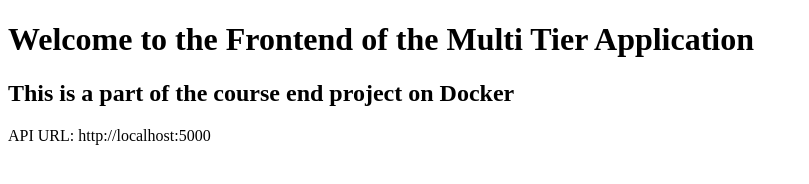
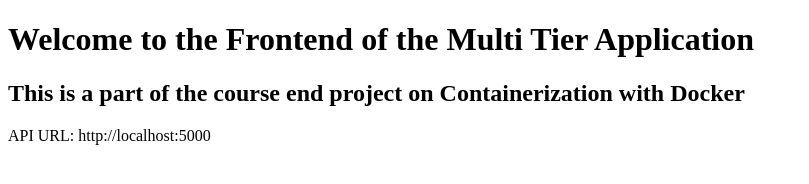
Before and after one commit to vineeth729/multi-tier-docker-app, a plain HTML site: page frontend/index.html in a window 1280 px wide. Shown: the whole page, without its empty margins (0-809 px from the left). Drawn offline with Linux system fonts and the light colour scheme.

Commit message:
Update index.html

```diff
--- a/frontend/index.html
+++ b/frontend/index.html
@@ -5,7 +5,7 @@
 </head>
 <body>
   <h1>Welcome to the Frontend of the Multi Tier Application</h1>
-  <h2>This is a part of the course end project on Docker </h2>
+  <h2>This is a part of the course end project on Containerization with Docker </h2>
   <p>API URL: <span id="api-url"></span></p>
   <script>
     document.getElementById('api-url').textContent = 'http://' + window.location.hostname + ':5000';
```
